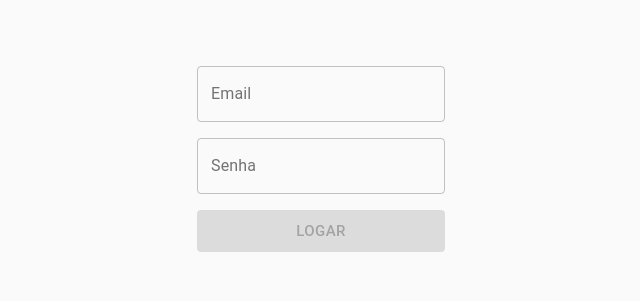
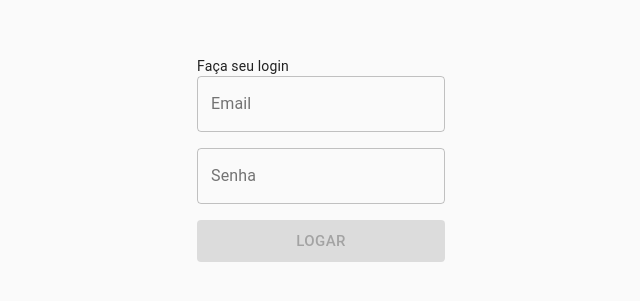
Before and after one commit to daniel-hortencio/front-sprint-6, a React (Create React App) app: page / in a window 1280 px wide. Shown: the part 241-542 px from the top of the page, without its empty margins (319-959 px from the left). Built offline with nearby package versions, Linux system fonts and the light colour scheme.

Commit message:
Título login

```diff
--- a/src/pages/Login/index.tsx
+++ b/src/pages/Login/index.tsx
@@ -18,6 +18,7 @@ const Login: React.FC = () => {
   return (
     <LoginTemplate>
       <form onSubmit={handleSubmit}>
+        Faça seu login
         <Box mb={2}>
           <TextField
             id="email"
```
